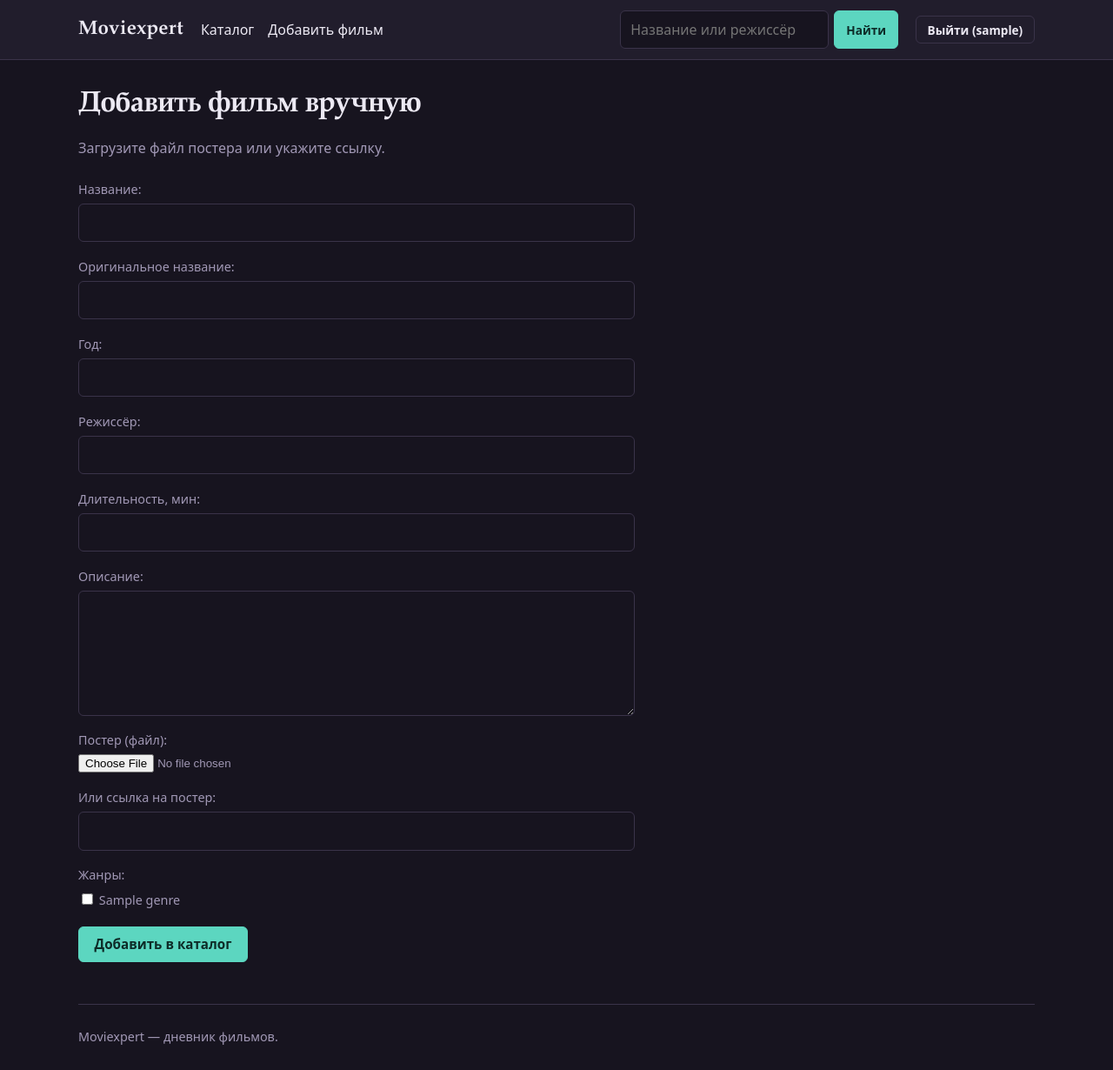
After one commit to mevych/moviexpert, a Django app: page /movies/add/ in a window 1280 px wide. The commit adds this page. Shown: the whole page at 87% size. Run offline with Django 4.2, Linux system fonts and the light colour scheme; a user stored in the database is signed in; tables that the repository leaves empty hold one stand-in row (values such as "Sample post").

Commit message:
adding films

```diff
--- a/main/forms.py
+++ b/main/forms.py
@@ -1,5 +1,31 @@
+from django import forms
 from django.contrib.auth.forms import UserCreationForm
 from django.contrib.auth.models import User
+
+from .models import Movie
+
+class MovieForm(forms.ModelForm):
+    class Meta:
+        model = Movie
+        fields = ["title", "original_title", "year", "director", "duration",
+                  "description", "poster", "poster_url", "genres"]
+        widgets = {
+            "description": forms.Textarea(attrs={"rows": 5}),
+            "genres": forms.CheckboxSelectMultiple,
+        }
+
+    def clean_year(self):
+        year = self.cleaned_data["year"]
+        if year < 1888 or year > 2100:
+            raise forms.ValidationError("Укажите год между 1888 и 2100.")
+        return year
+
+    def clean_poster(self):
+        poster = self.cleaned_data.get("poster")
+        if poster and hasattr(poster, "size") and poster.size > 5 * 1024 * 1024:
+            raise forms.ValidationError("Файл больше 5 МБ.")
+        return poster
+
 
 class RegisterForm(UserCreationForm):
     class Meta(UserCreationForm.Meta):
--- a/main/templates/main/base.html
+++ b/main/templates/main/base.html
@@ -12,6 +12,9 @@
     <a class="logo" href="{% url 'home' %}">Moviexpert</a>
     <nav class="nav">
       <a href="{% url 'movie_list' %}">Каталог</a>
+      {% if user.is_authenticated %}
+        <a href="{% url 'movie_create' %}">Добавить фильм</a>
+      {% endif %}
     </nav>
     <form class="search" action="{% url 'movie_list' %}" method="get" role="search">
       <input type="search" name="q" placeholder="Название или режиссёр" value="{{ request.GET.q }}" aria-label="Поиск фильмов">
--- a/main/templates/main/home.html
+++ b/main/templates/main/home.html
@@ -21,7 +21,7 @@
   {% if latest %}
     <div class="grid">{% for movie in latest %}{% include 'main/_movie_card.html' %}{% endfor %}</div>
   {% else %}
-    <p class="empty">В каталоге пока нет фильмов.</p>
+    <p class="empty">В каталоге пока нет фильмов. {% if user.is_authenticated %}<a href="{% url 'movie_create' %}">Добавьте первый.</a>{% endif %}</p>
   {% endif %}
 </section>
 {% endblock %}
--- /dev/null
+++ b/main/templates/main/movie_form.html
@@ -0,0 +1,18 @@
+{% extends 'main/base.html' %}
+{% block title %}Добавить фильм — Moviexpert{% endblock %}
+{% block content %}
+<h1>Добавить фильм вручную</h1>
+<p class="muted">Загрузите файл постера или укажите ссылку.</p>
+<form method="post" class="form" enctype="multipart/form-data">{% csrf_token %}
+  {{ form.non_field_errors }}
+  {% for field in form %}
+    <div class="field">
+      {{ field.label_tag }}
+      {{ field }}
+      {% if field.help_text %}<small class="muted">{{ field.help_text }}</small>{% endif %}
+      {{ field.errors }}
+    </div>
+  {% endfor %}
+  <button class="btn" type="submit">Добавить в каталог</button>
+</form>
+{% endblock %}
--- a/main/urls.py
+++ b/main/urls.py
@@ -6,6 +6,7 @@ urlpatterns = [
     path("", views.home, name="home"),
 
     path("movies/", views.movie_list, name="movie_list"),
+    path("movies/add/", views.movie_create, name="movie_create"),
     path("movies/<int:pk>/", views.movie_detail, name="movie_detail"),
 
     path("accounts/register/", views.register, name="register"),
--- a/main/views.py
+++ b/main/views.py
@@ -1,10 +1,11 @@
 from django.contrib import messages
 from django.contrib.auth import login
+from django.contrib.auth.decorators import login_required
 from django.core.paginator import Paginator
 from django.db.models import Avg, Count, F, Q
 from django.shortcuts import get_object_or_404, redirect, render
 
-from .forms import RegisterForm
+from .forms import MovieForm, RegisterForm
 from .models import Genre, Movie
 
 SORT_FIELDS = {
@@ -92,6 +93,19 @@ def movie_detail(request, pk):
     return render(request, "main/movie_detail.html", {"movie": movie})
 
 
+@login_required
+def movie_create(request):
+    form = MovieForm(request.POST or None, request.FILES or None)
+    if request.method == "POST" and form.is_valid():
+        movie = form.save(commit=False)
+        movie.added_by = request.user
+        movie.save()
+        form.save_m2m()
+        messages.success(request, "Фильм добавлен в каталог.")
+        return redirect(movie)
+    return render(request, "main/movie_form.html", {"form": form})
+
+
 def register(request):
     if request.user.is_authenticated:
         return redirect("home")
```
